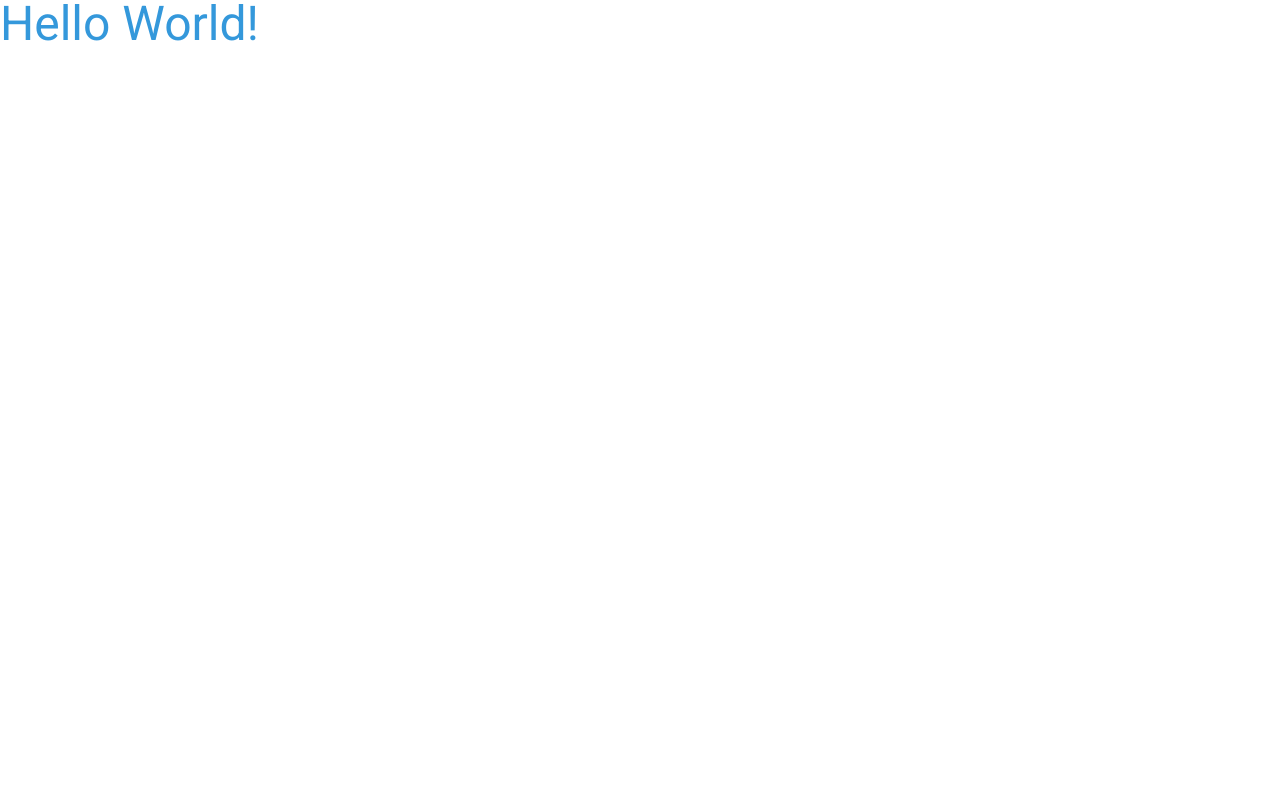
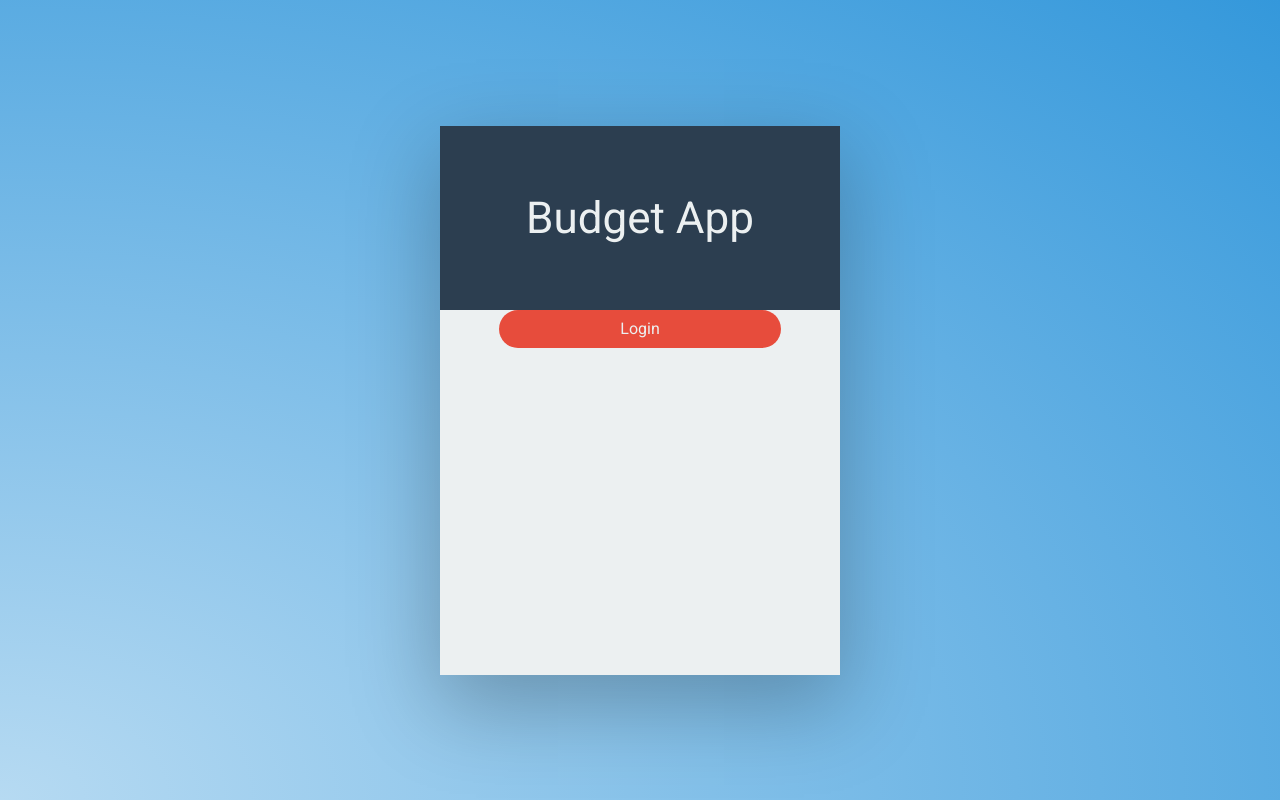
Before and after one commit to RaccoonFive/BudgetAppDesign, a website: page index.html in a window 1280 px wide. Drawn offline with nearby package versions, Linux system fonts and the light colour scheme; files that its build step writes are made by us from their sources.

Commit message:
Login page progess

```diff
--- a/gulpfile.js
+++ b/gulpfile.js
@@ -4,7 +4,7 @@ var sass = require('gulp-sass');
 
 
 gulp.task('sass', function () {
-  return gulp.src('./sass/app.scss')
+  return gulp.src('./sass/**/*.scss')
     .pipe(sass().on('error', sass.logError))
     .pipe(gulp.dest('./css'));
 });
--- a/index.html
+++ b/index.html
@@ -6,10 +6,20 @@
   <link href="https://fonts.googleapis.com/css?family=Roboto" rel="stylesheet">
   <meta http-equiv="X-UA-Compatible" content="ie=edge">
   <link rel="stylesheet" href="css/reset.css">
-  <link rel="stylesheet" href="css/app.css">
+  <link rel="stylesheet" href="css/login.css">
   <title>Budget App Design</title>
 </head>
 <body>
-  <h1>Hello World!</h1>
+  <div class="loginContainer">
+    <div class="loginContainer__header">
+      <h1>Budget App</h1>
+    </div>
+
+    <div class="loginContainer__content">
+
+      <a href="dashboard.html" class="loginContainer__loginButton">Login</a>
+    </div>
+
+  </div>
 </body>
 </html>
--- a/sass/app.scss
+++ b/sass/app.scss
@@ -1,7 +1 @@
 @import 'variables';
-
-h1{
-  font-size: 48px;
-  color: $primary_color;
-  font-family: $roboto_font;
-}
--- /dev/null
+++ b/sass/login.scss
@@ -0,0 +1,61 @@
+@import 'variables';
+
+
+html, body {
+  margin: 0;
+  height: 100%;
+  font-family: $roboto_font;
+}
+
+
+body {
+  background: radial-gradient(at bottom left, lighten($primary_color, 30%), $primary_color);
+  display: flex;
+  justify-content: center;
+  align-items: center;
+}
+
+
+.loginContainer {
+  height: 549px;
+  width: 400px;
+  background-color: $white_color;
+  display: flex;
+  flex-direction: column;
+  align-items: center;
+
+  -webkit-box-shadow: 0px 28px 80px 4px rgba(0,0,0,0.25);
+  -moz-box-shadow: 0px 28px 80px 4px rgba(0,0,0,0.25);
+  box-shadow: 0px 28px 80px 4px rgba(0,0,0,0.25);
+
+}
+
+.loginContainer__header {
+  display: flex;
+  flex-direction: column;
+  justify-content: center;
+  align-items: center;
+  background: $darkBlue_color;
+  width: 100%;
+
+  padding-top: 70px;
+  padding-bottom: 70px;
+  color: $white_color;
+
+  h1{
+    font-size: 44px;
+  }
+}
+
+.loginContainer__loginButton {
+  display: block;
+  display: flex;
+  justify-content: center;
+  align-items: center;
+  width: 282px;
+  height: 38px;
+  text-decoration: none;
+  color: $white_color;
+  background-color: $accent_color;
+  border-radius: 100px;
+}
--- a/sass/variables.scss
+++ b/sass/variables.scss
@@ -1,3 +1,5 @@
 $roboto_font: 'Roboto', sans-serif;
 $primary_color: #3498DB;
 $accent_color: #E74C3C;
+$white_color: #ECF0F1;
+$darkBlue_color: #2C3E50;
```
Also changed, not shown: css/app.css (deleted), 1 other file.
